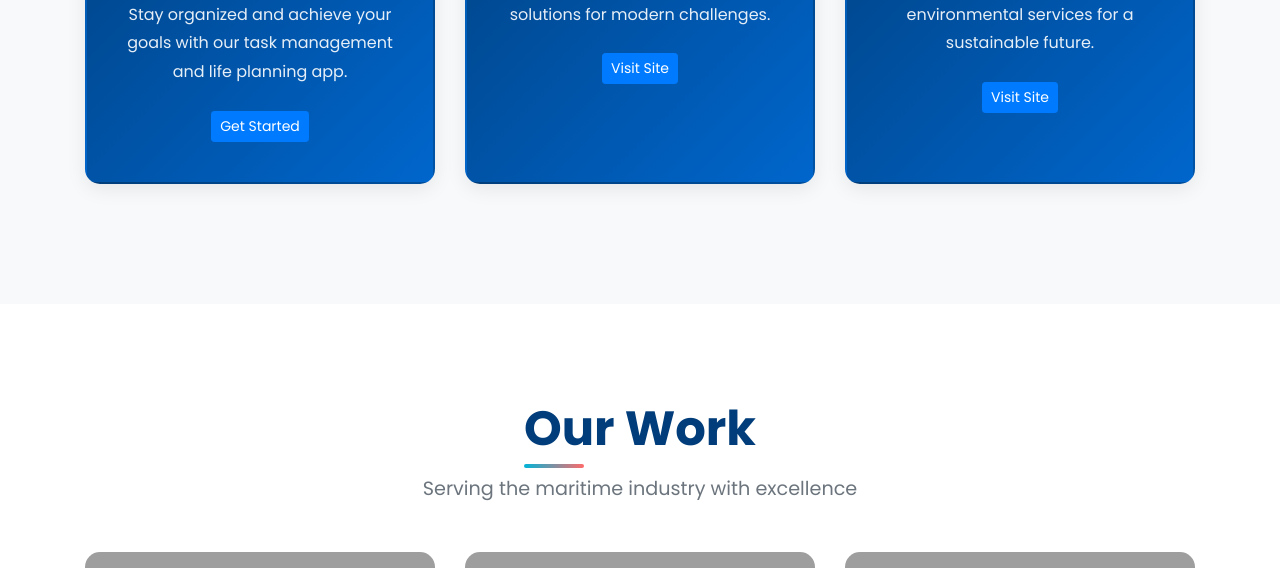
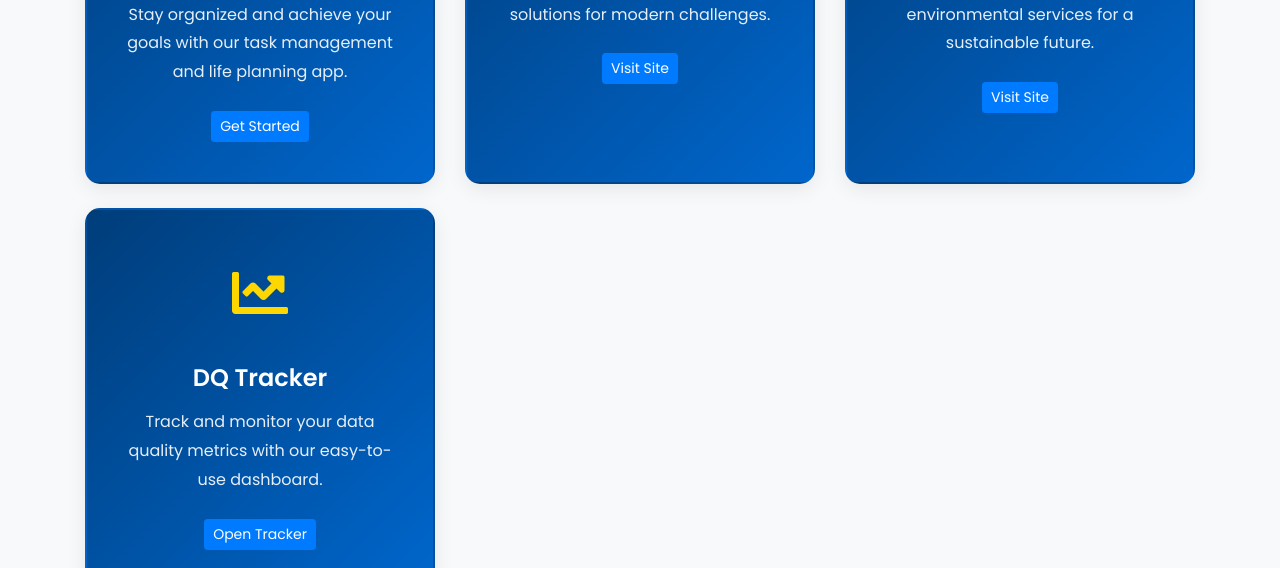
Before and after one commit to zhim57/amicuswebsite, a Node server app: page / in a window 1280 px wide. Shown: the part 1842-2410 px from the top of the page. Run offline with Node 20, Linux system fonts and the light colour scheme; some libraries are stand-ins or nearby versions; grey boxes are pictures that could not be loaded.

Commit message:
Add DQ Tracker link tile to homepage
Added a new tile for the DQ Tracker tool linking to
https://synaptiq42.com/dq-tracker/index.html with a chart-line icon.

```diff
--- a/views/index.ejs
+++ b/views/index.ejs
@@ -160,6 +160,18 @@
           <a href="https://climat-bg.com" target="_blank" class="btn btn-sm btn-primary mt-2">Visit Site</a>
         </div>
       </div>
+
+      <!-- DQ Tracker -->
+      <div class="col-md-6 col-lg-4 mb-4">
+        <div class="service-card service-card-highlight">
+          <div class="service-icon">
+            <i class="fas fa-chart-line"></i>
+          </div>
+          <h3>DQ Tracker</h3>
+          <p>Track and monitor your data quality metrics with our easy-to-use dashboard.</p>
+          <a href="https://synaptiq42.com/dq-tracker/index.html" target="_blank" class="btn btn-sm btn-primary mt-2">Open Tracker</a>
+        </div>
+      </div>
     </div>
   </div>
 </section>
```
